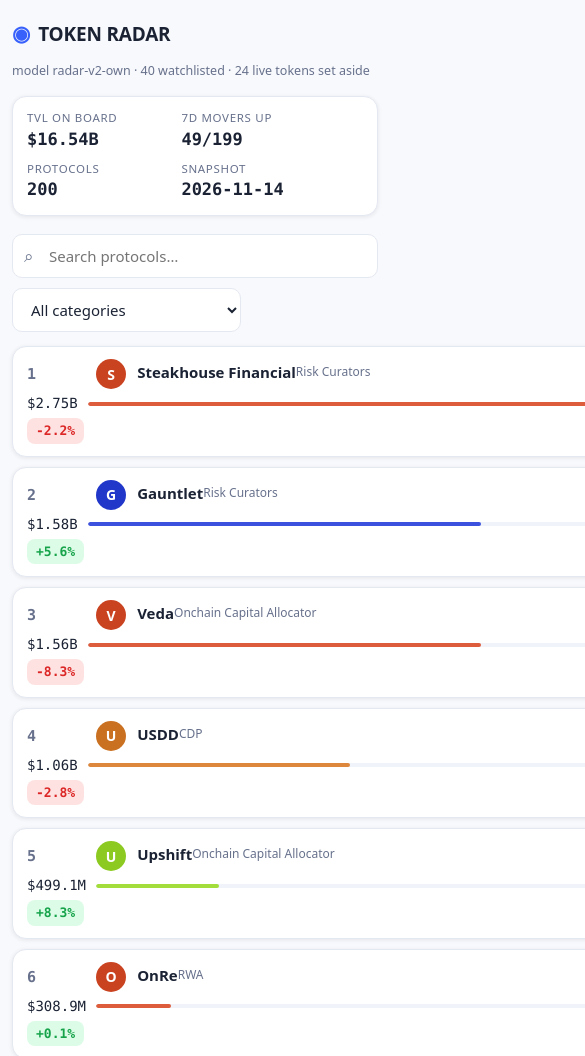
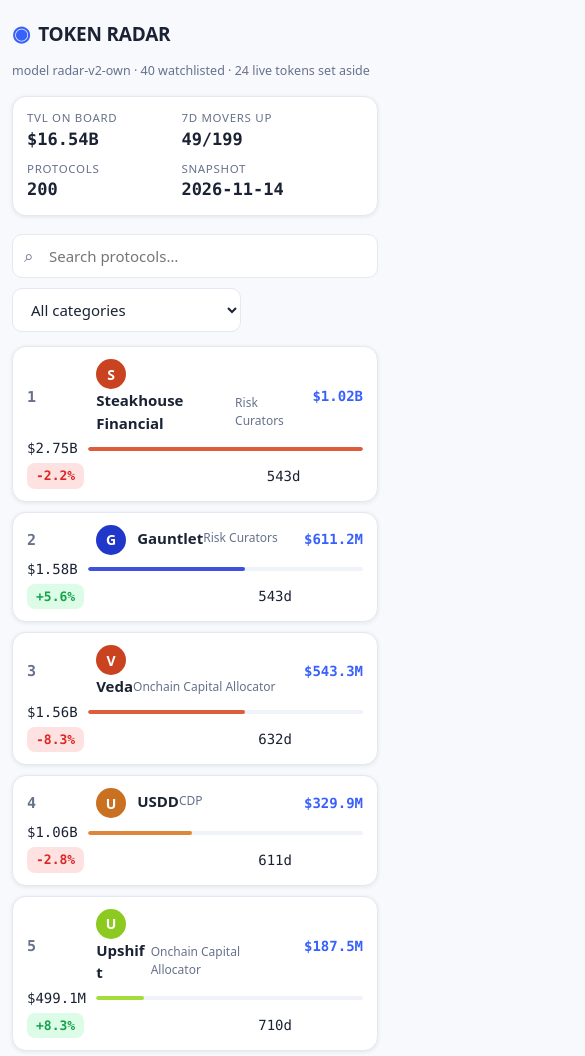
Before and after one commit to reodkt/token-radar-01, a plain HTML site: page dashboard/index.html in a window 390 px wide. Shown: the top 1056 px of the page, 585 px wide, since content can reach past the window. Drawn offline with Linux system fonts and the light colour scheme; files whose address does not match are found by name.

Commit message:
Mobile fix: kill min-width overflow — layout viewport now exactly device width

```diff
--- a/dashboard/app.css
+++ b/dashboard/app.css
@@ -122,7 +122,7 @@ th.num { text-align: right; }
   .marketbar { gap: 8px 20px; padding: 12px 14px; }
   .mitem { min-width: 40%; }
   .tablewrap { background: none; border: none; box-shadow: none; overflow: visible; }
-  table, thead, tbody, tr, td { display: block; width: 100%; }
+  table, thead, tbody, tr, td { display: block; width: 100%; min-width: 0 !important; }
   thead { display: none; }
   tr.row {
     background: var(--panel); border: 1px solid var(--line); border-radius: 14px;
@@ -134,9 +134,12 @@ th.num { text-align: right; }
   }
   tr.row:hover td { background: none; }
   tbody tr:nth-child(even) td { background: none; }
-  td { border: none; padding: 0; }
+  td { border: none; padding: 0; min-width: 0; }
   td.rank { grid-area: rank; font-size: 15px; }
-  td.cell-name { grid-area: name; }
+  td.cell-name { grid-area: name; white-space: normal; min-width: 0; }
+  td.cell-name > span { min-width: 0; }
+  td.cell-name .name { white-space: normal; word-break: break-word; display: block; }
+  td.cell-name .sub { white-space: normal; }
   td.cell-iv { grid-area: iv; text-align: right; }
   td.cell-tvl { grid-area: stats; }
   .tvlwrap { flex-direction: row; align-items: center; justify-content: flex-start; gap: 10px; }
--- a/out/dashboard/app.css
+++ b/out/dashboard/app.css
@@ -122,7 +122,7 @@ th.num { text-align: right; }
   .marketbar { gap: 8px 20px; padding: 12px 14px; }
   .mitem { min-width: 40%; }
   .tablewrap { background: none; border: none; box-shadow: none; overflow: visible; }
-  table, thead, tbody, tr, td { display: block; width: 100%; }
+  table, thead, tbody, tr, td { display: block; width: 100%; min-width: 0 !important; }
   thead { display: none; }
   tr.row {
     background: var(--panel); border: 1px solid var(--line); border-radius: 14px;
@@ -134,9 +134,12 @@ th.num { text-align: right; }
   }
   tr.row:hover td { background: none; }
   tbody tr:nth-child(even) td { background: none; }
-  td { border: none; padding: 0; }
+  td { border: none; padding: 0; min-width: 0; }
   td.rank { grid-area: rank; font-size: 15px; }
-  td.cell-name { grid-area: name; }
+  td.cell-name { grid-area: name; white-space: normal; min-width: 0; }
+  td.cell-name > span { min-width: 0; }
+  td.cell-name .name { white-space: normal; word-break: break-word; display: block; }
+  td.cell-name .sub { white-space: normal; }
   td.cell-iv { grid-area: iv; text-align: right; }
   td.cell-tvl { grid-area: stats; }
   .tvlwrap { flex-direction: row; align-items: center; justify-content: flex-start; gap: 10px; }
```
